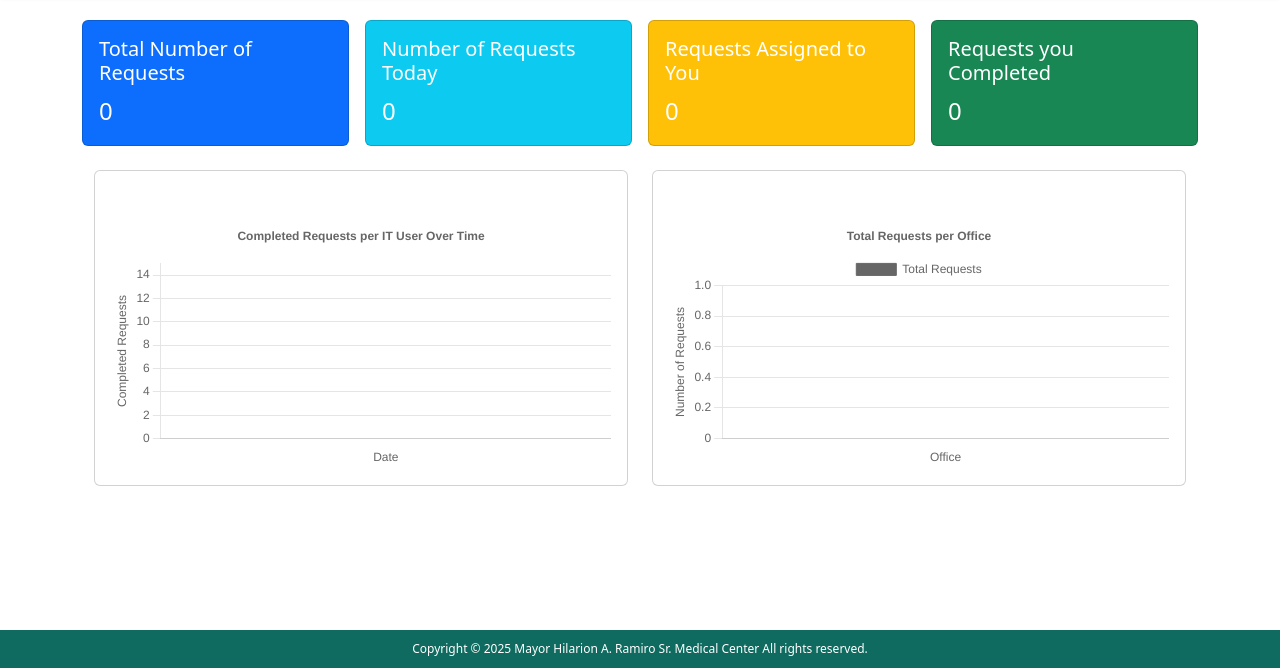
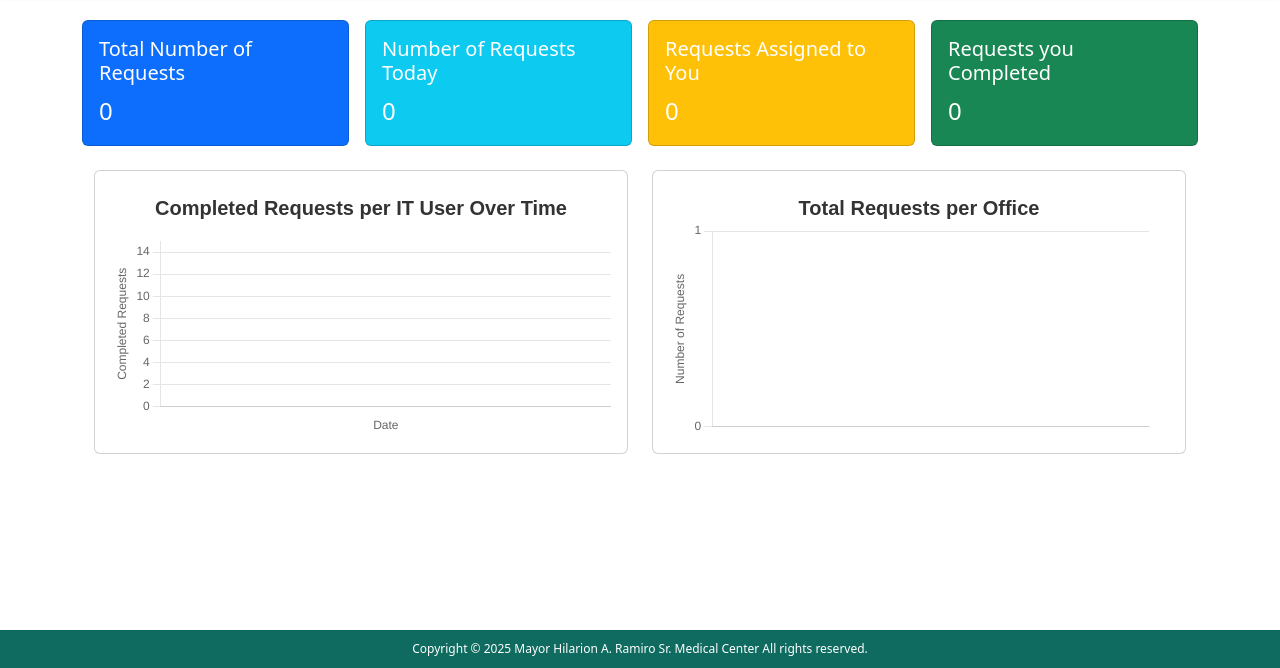
Before and after one commit to My16/Inventory-System, a Django app: page /homepage/ in a window 1280 px wide; the page is wider, and only the part inside the window is pictured. Shown: the part 132-800 px from the top of that part. Run offline with Django 5.2, Linux system fonts and the light colour scheme; the visitor is signed in with stand-in values (Sample User, id 1); data comes from the database, SQL or seed files in the repository; data that the repository does not hold is empty.

Commit message:
Bar chart changes

```diff
--- a/Inventory_System/templates/home.html
+++ b/Inventory_System/templates/home.html
@@ -226,7 +226,7 @@
                         <div class="col-md-6">
                             <div class="card">
                                 <div class="card-body">
-                                    <h5 class="card-title">Completed Requests per IT User Over Time</h5>
+                                    <!-- <h5 class="card-title">Completed Requests per IT User Over Time</h5> -->
                                     <canvas id="itLineChart"></canvas>
                                 </div>
                             </div>
@@ -236,7 +236,7 @@
                         <div class="col-md-6">
                             <div class="card">
                                 <div class="card-body">
-                                    <h5 class="card-title">Total Requests per Office</h5>
+                                    <!-- <h5 class="card-title">Total Requests per Office</h5> -->
                                     <canvas id="officeBarChart"></canvas>
                                 </div>
                             </div>
@@ -274,7 +274,13 @@
                             plugins: {
                                 title: {
                                     display: true,
-                                    text: 'Completed Requests per IT User Over Time'
+                                    text: 'Completed Requests per IT User Over Time',
+                                    font: {
+                                        size: 20,     // increase or decrease title size
+                                        weight: 'bold',
+                                        family: 'Arial'
+                                    },
+                                    color: '#333'    // title text color
                                 }
                             },
                             scales: {
@@ -305,13 +311,17 @@
                     const barChartData = JSON.parse(document.getElementById('bar-chart-data').textContent);
                     const barChartColors = JSON.parse(document.getElementById('bar-chart-colors').textContent);
 
-                    new Chart(document.getElementById('officeBarChart').getContext('2d'), {
+                    // Track hidden bars
+                    let hiddenBars = new Array(barChartLabels.length).fill(false);
+
+                    const ctx = document.getElementById('officeBarChart').getContext('2d');
+                    const officeBarChart = new Chart(ctx, {
                         type: 'bar',
                         data: {
                             labels: barChartLabels,
                             datasets: [{
-                                label: 'Total Requests',
-                                data: barChartData,
+                                label: 'Requests',
+                                data: [...barChartData], // clone so we can restore later
                                 backgroundColor: barChartColors,
                                 borderColor: barChartColors.map(c => c.replace('0.7', '1')),
                                 borderWidth: 1
@@ -319,10 +329,56 @@
                         },
                         options: {
                             responsive: true,
+                            animation: {
+                                duration: 400, // smooth fade
+                                easing: 'easeInOutCubic'
+                            },
                             plugins: {
                                 title: {
                                     display: true,
-                                    text: 'Total Requests per Office'
+                                    text: 'Total Requests per Office',
+                                    font: {
+                                        size: 20,     // increase or decrease title size
+                                        weight: 'bold',
+                                        family: 'Arial'
+                                    },
+                                    color: '#333'    // title text color
+                                },
+                                legend: {
+                                    display: true,
+                                    position: 'right',
+                                    labels: {
+                                        generateLabels: function(chart) {
+                                            const dataset = chart.data.datasets[0];
+                                            return chart.data.labels.map((label, i) => ({
+                                                text: label,
+                                                fillStyle: dataset.backgroundColor[i],
+                                                strokeStyle: dataset.borderColor[i],
+                                                lineWidth: 1,
+                                                hidden: hiddenBars[i],
+                                                index: i
+                                            }));
+                                        }
+                                    },
+                                    onClick: function(e, legendItem, legend) {
+                                        const index = legendItem.index;
+                                        const ds = legend.chart.data.datasets[0];
+
+                                        // Toggle hidden state
+                                        hiddenBars[index] = !hiddenBars[index];
+
+                                        // Set to null if hidden, restore if visible
+                                        ds.data[index] = hiddenBars[index] ? null : barChartData[index];
+
+                                        legend.chart.update();
+                                    }
+                                },
+                                tooltip: {
+                                    callbacks: {
+                                        label: function(context) {
+                                            return `${context.label}: ${context.parsed.y} requests`;
+                                        }
+                                    }
                                 }
                             },
                             scales: {
@@ -331,21 +387,23 @@
                                     title: {
                                         display: true,
                                         text: 'Number of Requests'
+                                    },
+                                    ticks: {
+                                        stepSize: 1,
+                                        callback: function(value) {
+                                            return Number.isInteger(value) ? value : '';
+                                        }
                                     }
                                 },
                                 x: {
-                                    ticks: {
-                                        maxRotation: 45,
-                                        minRotation: 45
-                                    },
-                                    title: {
-                                        display: true,
-                                        text: 'Office'
-                                    }
+                                    categoryPercentage: 0.8,
+                                    barPercentage: 0.9
                                 }
                             }
                         }
                     });
+
+
                 </script>
 
                 {% endblock content %}
@@ -361,7 +419,7 @@
     <div class="modal fade" id="changePasswordModal" tabindex="-1" aria-labelledby="changePasswordModalLabel" aria-hidden="true">
         <div class="modal-dialog">
             <div class="modal-content">
-                <div class="modal-header">
+                <div class="modal-header bg-success text-white">
                     <h5 class="modal-title" id="changePasswordModalLabel">Change Password for <span id="changePasswordUser"></span></h5>
                     <button type="button" class="btn-close" data-bs-dismiss="modal" aria-label="Close"></button>
                 </div>
```
